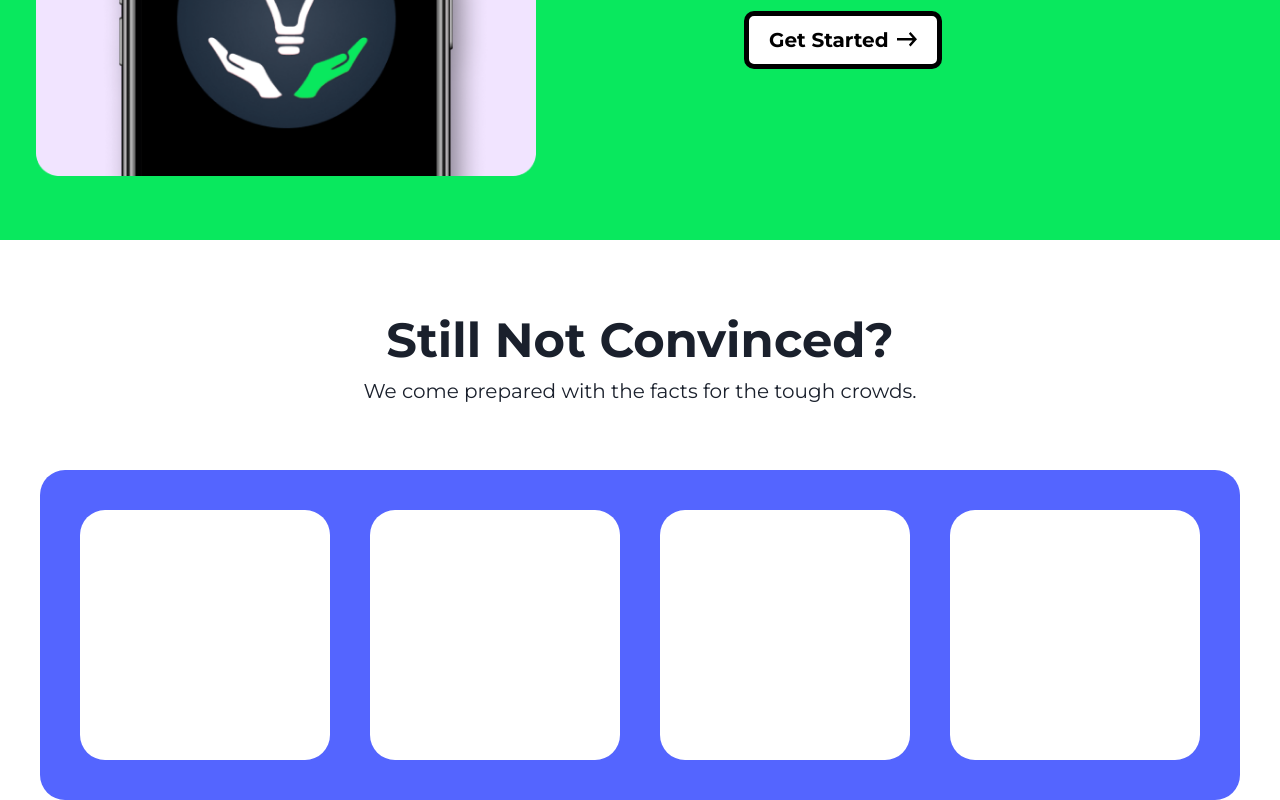
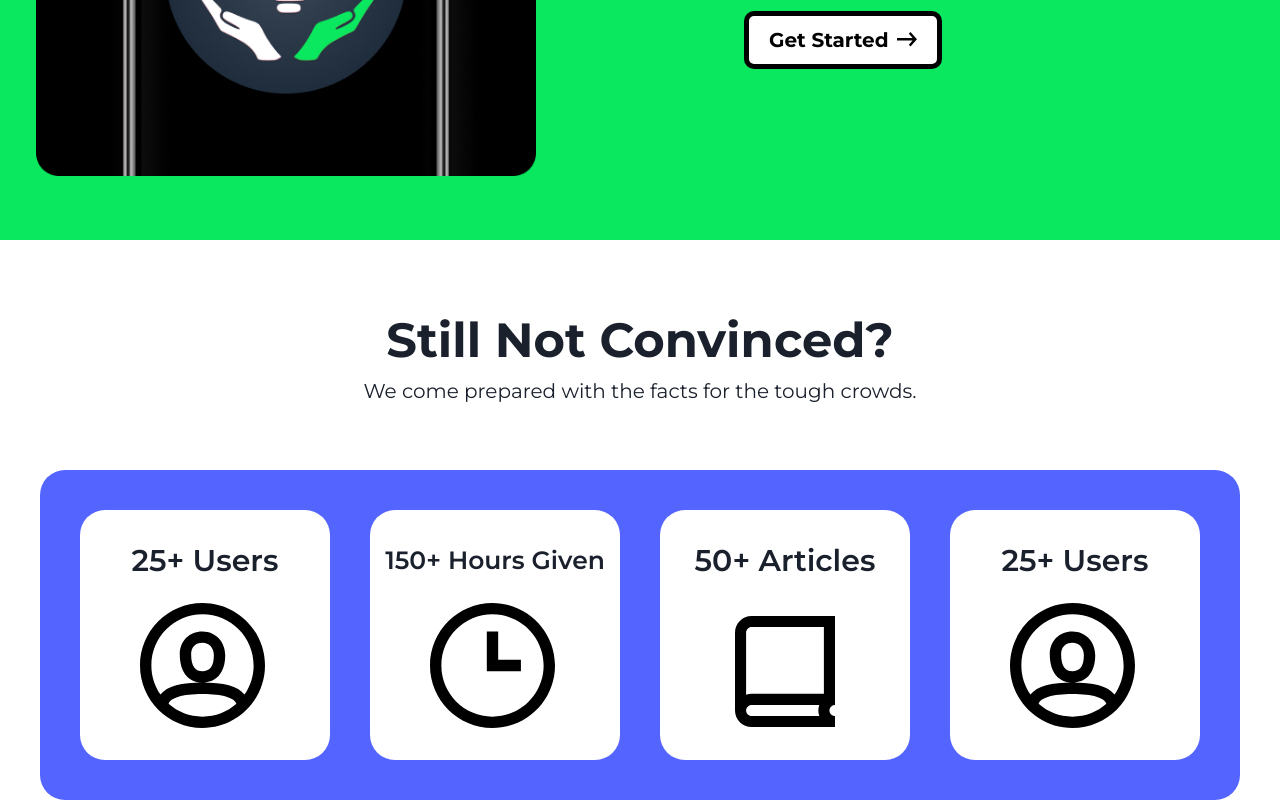
Before and after one commit to aditya1rawat/onpointsite2.0, a Next.js app: page / in a window 1280 px wide. Shown: the part 3262-4062 px from the top of the page. Built offline with nearby package versions, Linux system fonts and the light colour scheme.

Commit message:
more stuffy

```diff
--- a/components/Landing/Features/Stats/Stats.js
+++ b/components/Landing/Features/Stats/Stats.js
@@ -32,29 +32,148 @@
 						height='250px'
 						bg={useColorModeValue('white', 'black')}
 						borderRadius='25px'
-					></Box>
+						justifyContent='center'
+						px='auto'
+						alignItems='center'
+						pos='relative'
+					>
+						<chakra.h1
+							mt='7'
+							fontSize='30px'
+							fontWeight='600'
+							textAlign='center'
+							mx='auto'
+						>
+							25+ Users
+						</chakra.h1>
+						<ProfileIcon />
+					</Box>
 					<Box
 						width='250px'
 						height='250px'
 						bg={useColorModeValue('white', 'black')}
 						borderRadius='25px'
-					></Box>
+						justifyContent='center'
+						alignItems='center'
+						pos='relative'
+					>
+						<chakra.h1
+							mt='8'
+							fontSize='25px'
+							fontWeight='600'
+							textAlign='center'
+							mx='auto'
+						>
+							150+ Hours Given
+						</chakra.h1>
+						<ClockIcon />
+					</Box>
 					<Box
 						width='250px'
 						height='250px'
 						bg={useColorModeValue('white', 'black')}
-						mx='auto'
 						borderRadius='25px'
-					></Box>
+						justifyContent='center'
+						px='auto'
+						alignItems='center'
+						pos='relative'
+					>
+						<chakra.h1
+							mt='7'
+							fontSize='30px'
+							fontWeight='600'
+							textAlign='center'
+							mx='auto'
+						>
+							50+ Articles
+						</chakra.h1>
+						<ArticleIcon />
+					</Box>
 					<Box
 						width='250px'
 						height='250px'
 						bg={useColorModeValue('white', 'black')}
-						mx='auto'
 						borderRadius='25px'
-					></Box>
+						justifyContent='center'
+						px='auto'
+						alignItems='center'
+						pos='relative'
+					>
+						<chakra.h1
+							mt='7'
+							fontSize='30px'
+							fontWeight='600'
+							textAlign='center'
+							mx='auto'
+						>
+							25+ Users
+						</chakra.h1>
+						<ProfileIcon />
+					</Box>
 				</Stack>
 			</Box>
 		</Box>
 	);
 }
+
+export const ProfileIcon = () => {
+	return (
+		<Box pos='absolute' bottom='8' left='60px'>
+			<svg
+				width='125'
+				height='125'
+				viewBox='0 0 75 75'
+				fill='none'
+				xmlns='http://www.w3.org/2000/svg'
+			>
+				<path
+					fill-rule='evenodd'
+					clip-rule='evenodd'
+					d='M37.5 75C16.7893 75 0 58.2107 0 37.5C0 16.7893 16.7893 0 37.5 0C58.2107 0 75 16.7893 75 37.5C75 58.2107 58.2107 75 37.5 75ZM62.7256 54.9704C66.1658 50.0124 68.1818 43.9916 68.1818 37.5C68.1818 20.5549 54.4451 6.81818 37.5 6.81818C20.5549 6.81818 6.81819 20.5549 6.81819 37.5C6.81819 43.9917 8.83428 50.0125 12.2745 54.9704C16.1112 49.9025 25.1271 47.7273 37.5001 47.7273C49.873 47.7273 58.8888 49.9025 62.7256 54.9704ZM57.8342 60.4764C56.8364 56.8887 49.6684 54.5455 37.5001 54.5455C25.3317 54.5455 18.1637 56.8887 17.1659 60.4765C22.5795 65.2711 29.6998 68.1818 37.5 68.1818C45.3002 68.1818 52.4206 65.271 57.8342 60.4764ZM37.5 17.0455C29.2469 17.0455 23.8636 23.031 23.8636 30.6818C23.8636 42.3661 29.8666 47.7273 37.5 47.7273C45.0616 47.7273 51.1363 42.5441 51.1363 31.3636C51.1363 23.5963 45.7302 17.0455 37.5 17.0455ZM30.6818 30.6818C30.6818 38.4179 33.4712 40.9091 37.5 40.9091C41.5149 40.9091 44.3182 38.5173 44.3182 31.3636C44.3182 27.1037 41.6443 23.8636 37.5 23.8636C33.1832 23.8636 30.6818 26.6449 30.6818 30.6818Z'
+					fill='black'
+				/>
+			</svg>
+		</Box>
+	);
+};
+export const ClockIcon = () => {
+	return (
+		<Box pos='absolute' bottom='8' left='60px'>
+			<svg
+				width='125'
+				height='125'
+				viewBox='0 0 125 125'
+				fill='none'
+				xmlns='http://www.w3.org/2000/svg'
+			>
+				<path
+					fill-rule='evenodd'
+					clip-rule='evenodd'
+					d='M62.5 125C27.9822 125 0 97.0178 0 62.5C0 27.9822 27.9822 0 62.5 0C97.0178 0 125 27.9822 125 62.5C125 97.0178 97.0178 125 62.5 125ZM62.5001 113.636C90.7419 113.636 113.636 90.7418 113.636 62.5C113.636 34.2582 90.7419 11.3636 62.5001 11.3636C34.2583 11.3636 11.3637 34.2582 11.3637 62.5C11.3637 90.7418 34.2583 113.636 62.5001 113.636ZM90.9091 56.8182H68.1819V28.4091H56.8182V68.1818H90.9091V56.8182Z'
+					fill='black'
+				/>
+			</svg>
+		</Box>
+	);
+};
+
+export const ArticleIcon = () => {
+	return (
+		<Box pos='absolute' bottom='8' left='75px'>
+			<svg
+				width='100'
+				height='112'
+				viewBox='0 0 100 112'
+				fill='none'
+				xmlns='http://www.w3.org/2000/svg'
+			>
+				<path
+					fill-rule='evenodd'
+					clip-rule='evenodd'
+					d='M100 111.111H16.6667C7.46192 111.111 0 103.649 0 94.4445V16.6667C0 7.46192 7.46192 0 16.6667 0H100V88.8889C96.9317 88.8889 94.4444 91.3762 94.4444 94.4445C94.4444 97.5127 96.9317 100 100 100V111.111ZM83.3334 94.4444C83.3334 92.4965 83.6676 90.6265 84.2818 88.8889H16.6667C13.5985 88.8889 11.1112 91.3762 11.1112 94.4444C11.1112 97.5127 13.5985 100 16.6667 100H84.2818C83.6676 98.2623 83.3334 96.3924 83.3334 94.4444ZM16.6667 11.1111H88.8889V77.7778H16.6667C14.7187 77.7778 12.8488 78.112 11.1112 78.7261V16.6667C11.1112 13.5984 13.5985 11.1111 16.6667 11.1111Z'
+					fill='black'
+				/>
+			</svg>
+		</Box>
+	);
+};
```
Also changed, not shown: public/phonemockup.png.
